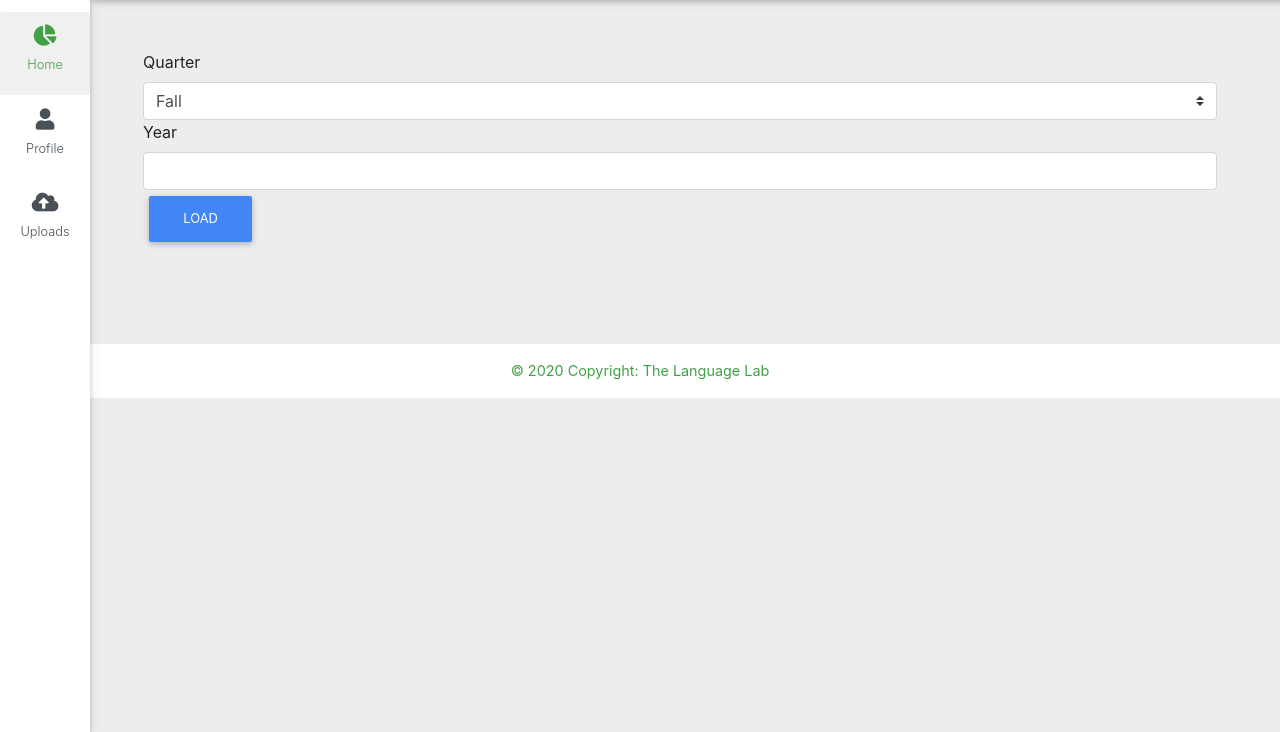
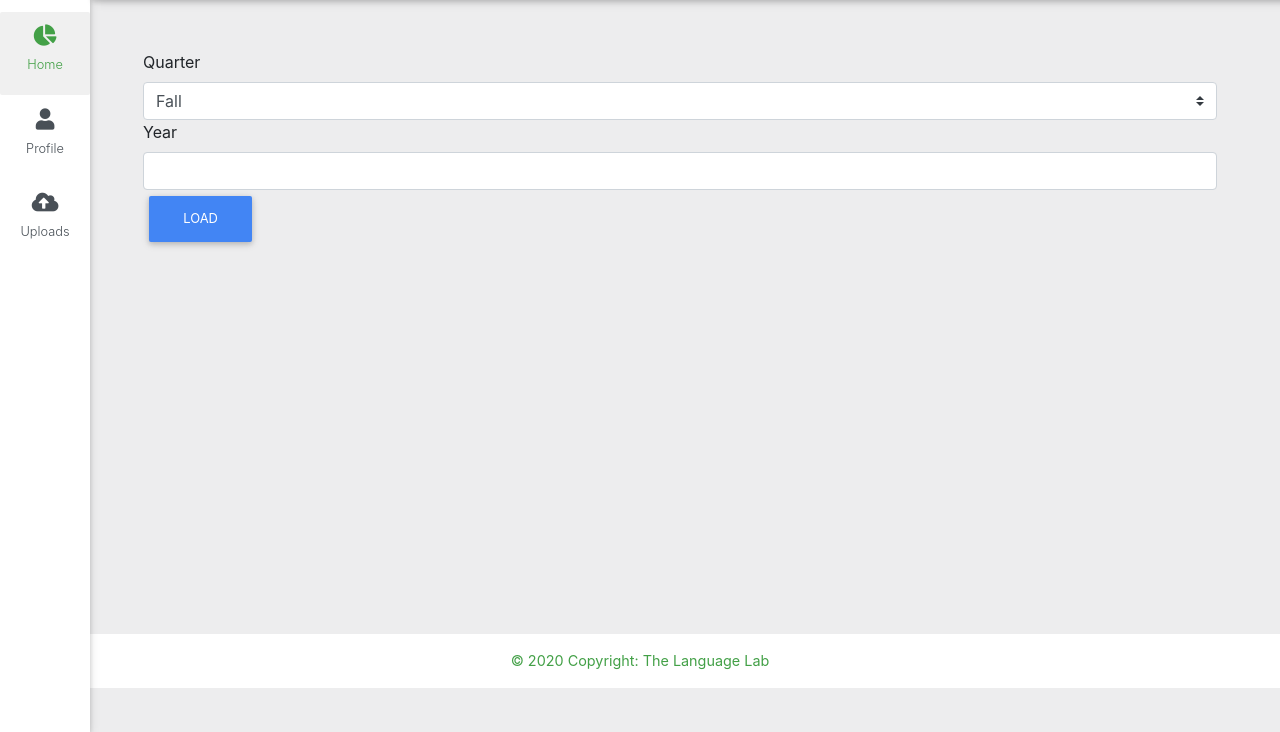
Before and after one commit to jason-engelbrecht/language-lab, a React app: page / in a window 1280 px wide. Shown: the part 68-800 px from the top of the page. Built offline with nearby package versions, Linux system fonts and the light colour scheme; no server answers.

Commit message:
move footer to bottom of dashboard

```diff
--- a/src/client/components/pages/DashboardPage.js
+++ b/src/client/components/pages/DashboardPage.js
@@ -134,6 +134,8 @@ const DashboardPage = () => {
                         <button onClick={getRecentData} className={'btn btn-primary'}>Load {dataQuarter} {dataYear}</button>
                     </div>
                 </div>
+                <div className="empty" id="dash"> </div>
+
             </React.Fragment>
         )
     }
--- a/src/client/index.css
+++ b/src/client/index.css
@@ -269,3 +269,7 @@ main {
 .show {
   display: block;
 }
+
+.empty#dash {
+  height: 290px;
+}
```
